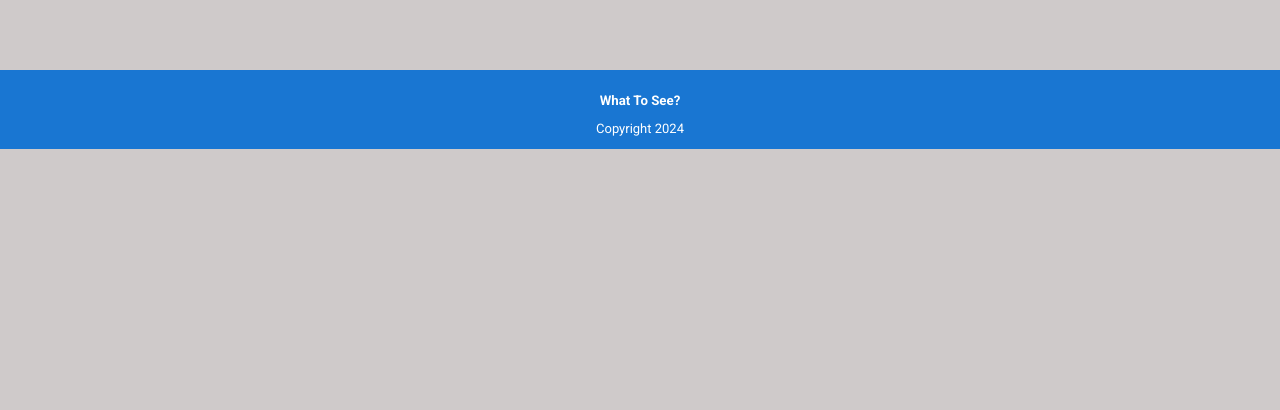
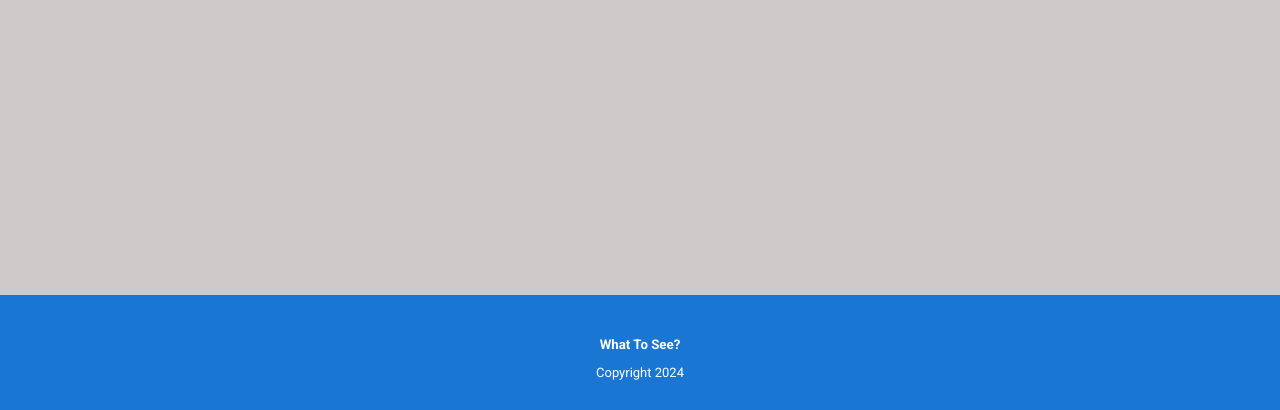
Before and after one commit to Mosh-85/What-to-see, a React (Vite) app in the folder frontend/: page /dashboard in a window 1280 px wide. Shown: the part 387-797 px from the top of the page. Built offline with nearby package versions, Linux system fonts and the light colour scheme; no server answers; the HTML template or start-up script is replaced by a standard one.

Commit message:
Oppdatert
fikset footer

```diff
--- a/frontend/src/style/_footer.scss
+++ b/frontend/src/style/_footer.scss
@@ -1,10 +1,14 @@
 @import "variabler";
 
 .footer {
-    display: flex;
+    position: fixed;
+    bottom: 0;
+    left: 0;
+    width: 100%;
+    padding: 20px;
     flex-direction: column;
     background-color: $colorBlue;
-    margin-bottom: 0;
+
 
     h5 {
         color: $colorWhite;
--- a/frontend/src/style/main.scss
+++ b/frontend/src/style/main.scss
@@ -15,9 +15,10 @@
 }
 
 .user-list  {
+    display: flex;
     list-style-type: none;
     padding: .75rem;
-    border-inline-color: $colorBlue;
+    border-color: $colorBlue;
     overflow: hidden;
     font-weight: bold;
     margin: .6rem;
```
